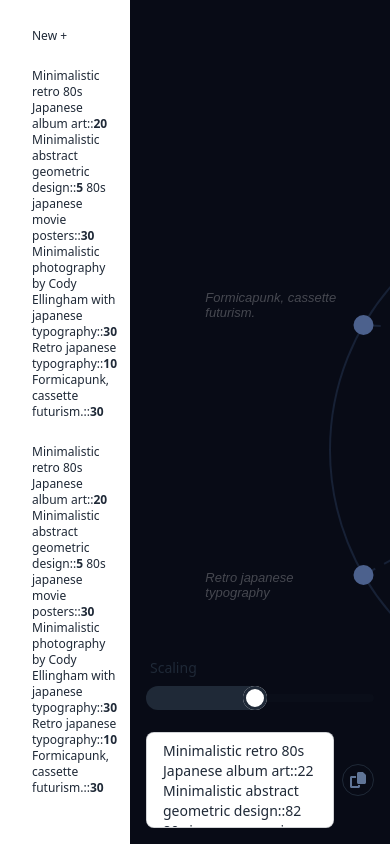
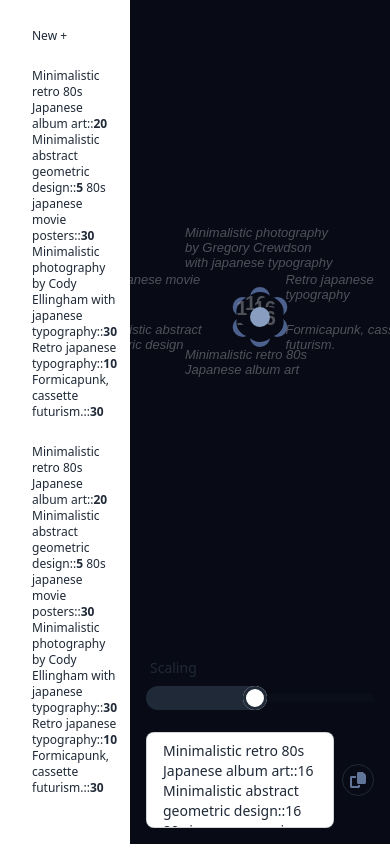
Before and after one commit to cliff-km/prompt-journey, a SvelteKit app: page / in a window 390 px wide. Built offline with nearby package versions, Linux system fonts and the light colour scheme.

Commit message:
make the circle more responsive

```diff
--- a/src/routes/+page.svelte
+++ b/src/routes/+page.svelte
@@ -11,6 +11,9 @@
   };
 
   let scaling = 10;
+
+  let controllerW;
+  let controllerH;
 
   let activePrompt = null;
   let value = "Minimalistic retro 80s Japanese album art::20 Minimalistic abstract geometric design::5 80s japanese movie posters::30 Minimalistic photography by Gregory Crewdson with japanese typography::50 Retro japanese typography::10 Formicapunk, cassette futurism.::30";
@@ -31,7 +34,7 @@
         const prompt = currentPromptData[id].text;
         acc.push(`${prompt}::${weight}`);
         return acc;
-      }, []).join(" ");
+      }, [] as string[]).join(" ");
     }
   }
 
@@ -50,6 +53,8 @@
   }, 500);
 
 
+  $:controllerCenter = [Math.round(controllerW / 2), Math.round(controllerH / 2)];
+  $:controllerRadius = Math.round(Math.min(controllerW, controllerH) / 2) - 150;
 </script>
 <div class="max-w-md w-1/2 h-screen overflow-y-auto">
     <div class="h-screen overflow-y-auto">
@@ -64,8 +69,8 @@
 <div class="w-full h-screen">
     <!-- Page content here -->
     <div class="flex flex-col h-full place-content-between">
-      <div class="w-full h-full">
-        <CirclePrompt points={currentPromptData} handleWeightChange={handleWeightChange} scaling={scaling}/>
+      <div class="w-full h-full" bind:clientWidth={controllerW} bind:clientHeight={controllerH}>
+        <CirclePrompt center={controllerCenter} radius={controllerRadius} points={currentPromptData} handleWeightChange={handleWeightChange} scaling={scaling}/>
       </div>
       <div class="p-4 pb-0">
         <label class="label">
--- a/src/routes/components/CirclePrompt.svelte
+++ b/src/routes/components/CirclePrompt.svelte
@@ -8,21 +8,22 @@
     import { add, multiply, subtract } from "mathjs";
     import { beforeUpdate } from "svelte";
 
-    export let handleWeightChange = () => {};
+    export let handleWeightChange = (weightsById) => {};
     export let center = [450, 450];
     export let radius = 250;
     export let pointRadius = 10;
     export let textWidth = 150;
     export let scaling = 20;
     export let points = {};
-    export let pointAngles = initializeAngles();
+    export let pointAngles = initializeAngles(points);
 
-    let marker = [650, 350];
+    let marker = [0, 0];
     let mouseLocation = [0, 0];
     let activePoint:ActivePoint = null;
-    let pointData = computePointData();
+    let pointData = computePointData(points, center, radius);
 
-    function initializeAngles() {
+    function initializeAngles(points) {
+        if(!points) return null;
         return Object.entries(points).reduce((acc, [id, point], idx) => {
             const angle = idx * (360 / Object.keys(points).length) - 90;
             acc[id] = angle;
@@ -31,12 +32,12 @@
     }
 
     $: {
-        recomputeState(points, scaling);
+        recomputeState(points, center, radius, scaling);
     }
 
-    function recomputeState(points, scaling) {
-        pointAngles = initializeAngles();
-        pointData = computePointData();
+    function recomputeState(points, center, radius, scaling) {
+        pointAngles = initializeAngles(points);
+        pointData = computePointData(points, center, radius, scaling);
     }
 
     function getTextBoxDimensions(point) {
@@ -62,6 +63,22 @@
             const dy = pxy[1] - cxy[1];
             const angle = 360 + Math.atan2(dy, dx) * 180 / Math.PI;
             return angle % 360;
+    }
+
+    function pointToPolar(pxy, cxy, radius) {
+        const dx = pxy[0] - cxy[0];
+        const dy = pxy[1] - cxy[1];
+        const angle = 360 + Math.atan2(dy, dx) * 180 / Math.PI;
+        const r = Math.sqrt(dx * dx + dy * dy);
+        return [angle % 360, r / radius];
+    }
+
+    function polarToPoint(cxy, polar, radius) {
+        // Convert angle to radians
+        const rad = (polar[0] % 360) * Math.PI / 180;
+
+        const offset = [radius * polar[1] * Math.cos(rad), radius * polar[1] * Math.sin(rad)];
+        return add(cxy, offset);
     }
 
     function pointOnBoundary(wh, angle) {
@@ -125,17 +142,17 @@
         mouseLocation = [loc.x, loc.y];
         if (activePoint === 'main') {
             if(pointInCircle(mouseLocation, center, radius)) {
-                marker = mouseLocation;
+                marker = pointToPolar(mouseLocation, center, radius);
             } else {
-                marker = closestPointOnCircle(mouseLocation, center, radius);
+                marker = pointToPolar(closestPointOnCircle(mouseLocation, center, radius), center, radius);
             }
-            pointData = computePointData();
+            pointData = computePointData(points, center, radius, scaling);
         } else if (activePoint) {
             const point = {...points[activePoint]};
             const c = closestPointOnCircle(mouseLocation, center, radius);
             pointAngles[point.id] = pointToAngle(c, center);
             points[activePoint] = point;
-            pointData = computePointData();
+            pointData = computePointData(points, center, radius, scaling);
         }
     }
 
@@ -153,7 +170,11 @@
         return Math.sqrt(dx * dx + dy * dy);
     }
 
-    function computePointData() {
+    function computePointData(points, center, radius, scaling) {
+        if(!points || !center || !radius || !scaling) {
+            return null;
+        }
+
         // set points
         let pd = Object.entries(points).reduce((acc, [id, point]) => {
             acc[id] = {xy: angleToPoint(center, radius, pointAngles[id]) };
@@ -162,7 +183,7 @@
 
         // add distances
         pd = Object.entries(pd).reduce((acc, [id, point]) => {
-            acc[id] = {...acc[id], distance: getDistance(point.xy, marker)};
+            acc[id] = {...acc[id], distance: getDistance(point.xy, polarToPoint(center, marker, radius))};
             return acc;
         }, pd);
 
@@ -215,16 +236,18 @@
 </style>
 
 <svg id="svg" class="w-full h-full" on:mousemove={handleMouseMove} on:mouseup={handleMouseUp}>
+    {#if pointData && points}
         <Circle xy={center} radius={radius} />
 
         {#each Object.entries(points) as [id, point]}
-        <Line p1={marker} p2={pointData[id].xy} />
+            <Line p1={polarToPoint(center, marker, radius)} p2={pointData[id].xy} />
             <Point xy={pointData[id].xy} radius={pointRadius} color={'rgba(76,97,141, 1)'} handleMouseDown={()=>activatePoint(id)}/>
             <PromptText xy={getTextLocation(pointData[id].xy, getTextBoxDimensions(point))} color={`rgba(255,255,255,${getWeightOpacity(pointData[id].unitWeight)}`} wh={getTextBoxDimensions(point)} text={point.text} />
-        <WeightMarker xy={multiply(add(marker, pointData[id].xy), 0.5)} weight={humanizeWeight(pointData[id].unitWeight)} radius={15} textColor={`rgba(255,255,255,${getWeightOpacity(pointData[id].unitWeight)}`} bgColor={`rgb(8, 11, 22)`} />
+            <WeightMarker xy={multiply(add(polarToPoint(center, marker, radius), pointData[id].xy), 0.5)} weight={humanizeWeight(pointData[id].unitWeight)} radius={15} textColor={`rgba(255,255,255,${getWeightOpacity(pointData[id].unitWeight)}`} bgColor={`rgb(8, 11, 22)`} />
         {/each}
 
         {#if Object.entries(points).length > 0}
-        <Point xy={marker} radius={10} color='rgba(136,157,191, 1)' handleMouseDown={()=>activatePoint('main')}/>
+            <Point xy={polarToPoint(center, marker, radius)} radius={10} color='rgba(136,157,191, 1)' handleMouseDown={()=>activatePoint('main')}/>
+        {/if}
     {/if}
 </svg>
```
Lines whose indentation alone changed are shown as unchanged.
